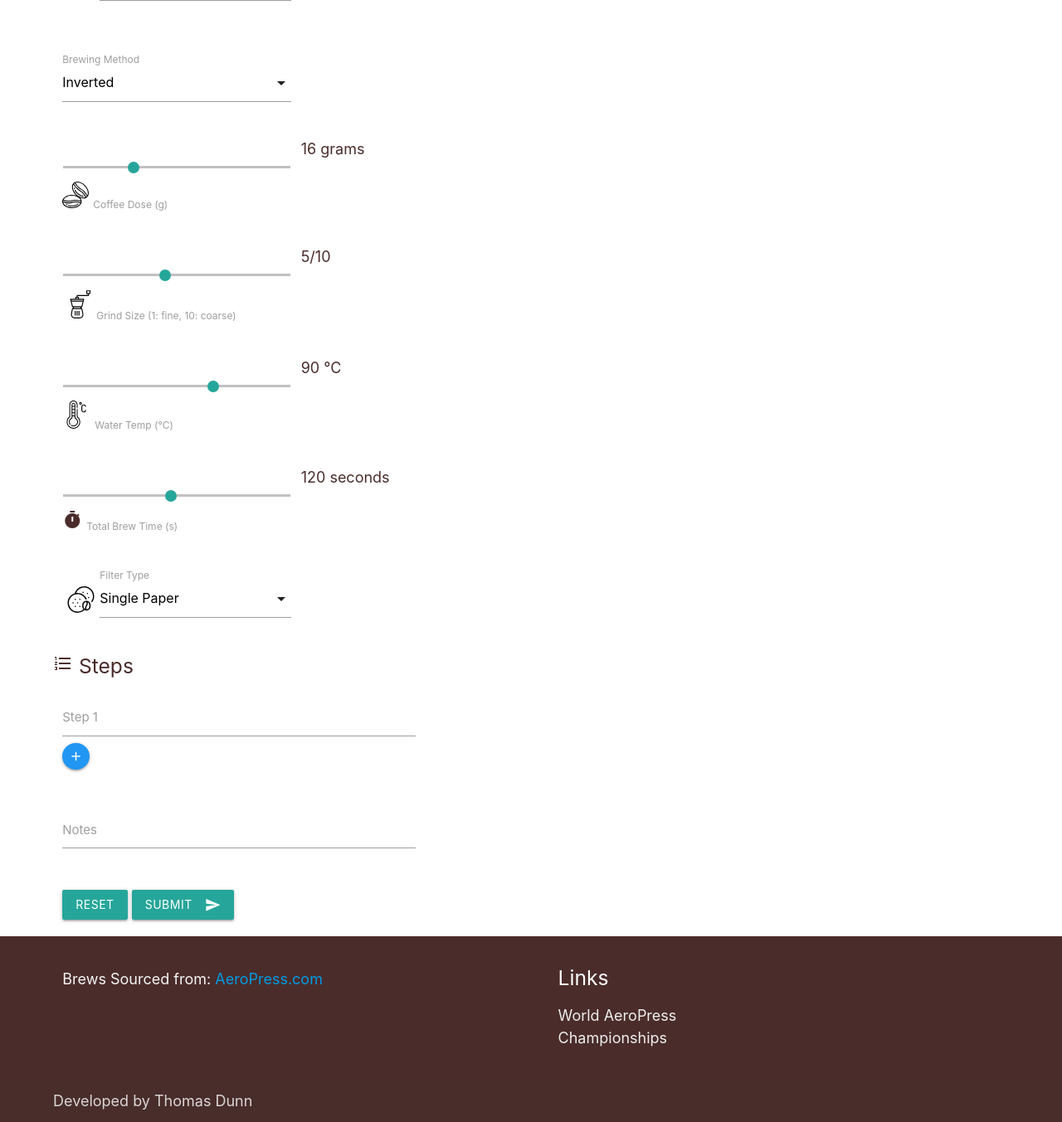
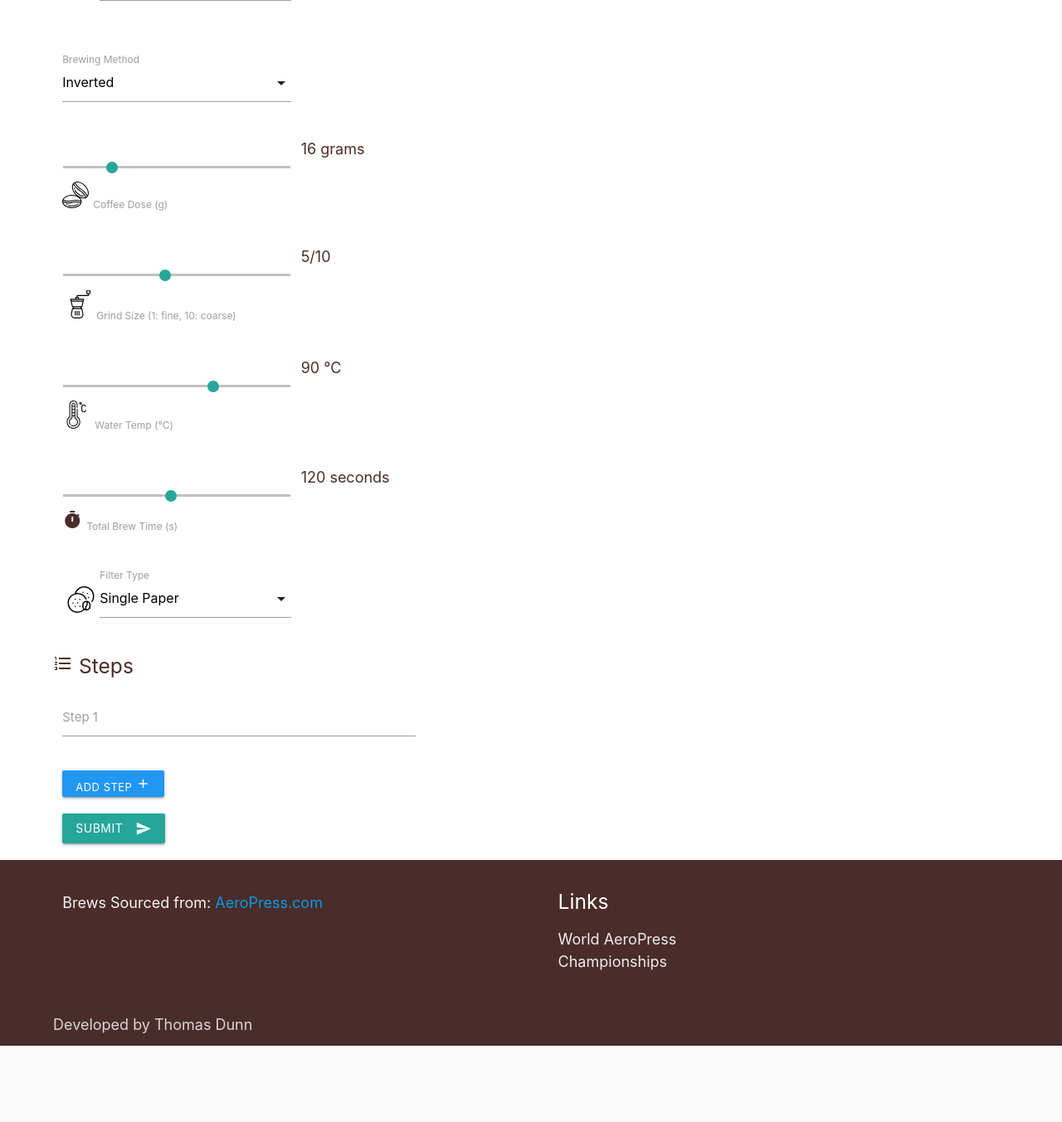
Before and after one commit to tdunn891/aeropress-hub, a Flask app: page /add_brew in a window 1280 px wide. Shown: the part 320-1673 px from the top of the page at 83% size. After the commit the page ends 1581 px from the top, so only its background shows below. Run offline with Flask 2, Linux system fonts and the light colour scheme; some libraries are stand-ins or nearby versions.

Commit message:
Add input boxes for each Step

```diff
--- a/app.py
+++ b/app.py
@@ -1,6 +1,7 @@
 import os
 import json
 import re
+import time
 from flask import Flask, render_template, redirect, request, url_for
 from flask_pymongo import PyMongo
 from bson.objectid import ObjectId
@@ -24,7 +25,7 @@ mongo = PyMongo(app)
 @app.route('/get_brews')
 def get_brews():
     # print(mongo.db.brews.find())
-    print(mongo.db.brews.count())
+    # print(mongo.db.brews.count())
     total_records = mongo.db.brews.count()
     # split out steps
     return render_template("get_brews.html",
@@ -49,23 +50,29 @@ def insert_brew():
     brews = mongo.db.brews
     if request.method == 'POST':
         req = request.form
-        # Get in right structure
+
         # Prepare payload (should this be done in js, not here?)
+        stepsArray = []
+        for i in range(1, 20):
+            try:
+                step = req.get("step_" + str(i))
+                stepsArray.append(step)
+            except:
+                break
+
         # TODO: New brew should be placed at top of list
         payload = {
             "brew_name": req.get("brew_name"),
             "barista": req.get("barista_name"),
             "brew_source": "World AeroPress Champion Finalist",
             # TODO: deal with steps
-            "steps": [
-                "Test step 1",
-                "Test step 2"
-            ],
+            "steps": stepsArray,
             # TODO: convert secs to minutes
             "total_brew_time": req.get("brew_time") + "s",
             "details": {
                 "coffee": req.get("coffee_weight") + "g",
                 "grind": req.get("grind_size") + "/10",
+                # TODO: add celsius dot
                 "water": req.get("water_temp") + " C",
                 "brewer": req.get("brewer"),
                 "filter": req.get("filter")
@@ -76,13 +83,42 @@ def insert_brew():
     brews.insert_one(payload)
     return redirect(url_for('get_brews'))
 
-# TODO: test delete
+
+@app.route('/update_brew/<brew_id>', methods=['GET', 'POST'])
+def update_brew(brew_id):
+    if request.method == 'POST':
+        print('Brew ID: ' + brew_id)
+        print(request.form)
+        print('Coffee Weight: ' + request.form.get('coffee_weight'))
+        mongo.db.brews.find_one_and_update(
+            {'_id': ObjectId(brew_id)},
+            {'$set':
+             {
+                 'details.coffee': request.form.get('coffee_weight')+'g'
+
+                 # TODO: add other sliders once happy
+             }
+             }
+        )
+        time.sleep(1)
+        # TODO: don't have to reload the page, bc the data is already displayed
+        return redirect(url_for('get_brews'))
+
+
 # @app.route('/delete_brew')
 @app.route('/delete_brew/<brew_id>')
 def delete_brew(brew_id):
     # def delete_brew():
     # mongo.db.brews.remove({})
     mongo.db.brews.remove({'_id': ObjectId(brew_id)})
+    # TODO: replace sleep
+    time.sleep(1)
+    return redirect(url_for('get_brews'))
+
+# testing purposes only
+@app.route('/empty_db')
+def empty_db():
+    mongo.db.brews.remove({})
     return redirect(url_for('get_brews'))
 
 
--- a/static/js/main.js
+++ b/static/js/main.js
@@ -45,7 +45,7 @@ $(".make-changes-btn").on("click", function() {
     .attr("value");
   // toast
   M.toast({
-    html: "Brew Updated.",
+    html: "Updated",
     classes: "rounded",
     displayLength: 4000
   });
@@ -68,10 +68,42 @@ $(".cancel-changes-btn").on("click", function() {
   // Collapse body
   $(this)
     .parents(".collapsible-body")
-    //  .children(".collapsible-body")
     .attr("style", "");
   //  Collapse header
   $(this)
     .parents("li")
     .toggleClass("active");
+  //  hide cancel changes btn and Submit changes btn
+  $(this).addClass("hide");
+  $(this)
+    .siblings(".make-changes-btn")
+    .addClass("hide");
+  // make edit btn shown
+  $(this)
+    .siblings(".edit-btn")
+    .removeClass("hide");
 });
+
+// Add step buton
+$(".add-step-btn").on("click", function() {
+  // Get current step count (number of children)
+  let stepCounter = $(this)
+    .siblings(".steps")
+    .children().length;
+  let nextStep = stepCounter + 1;
+
+  // Add nother step only if previous step not blank
+  if ($(`#step_${stepCounter}`).hasClass("valid")) {
+    $(this).siblings(".steps").append(`
+     <div class="input-field step">
+     <input id="step_${nextStep}" name="step_${nextStep}" type="text" class="validate" required>
+     <label for="step_${nextStep}">Step ${nextStep}</label>
+     </div>`);
+    // put focus on that step
+    $(`#step_${nextStep}`).focus();
+  } else {
+    alert("do first step then add");
+  }
+});
+// remove button
+// $(this).toggleClass('hide');
--- a/templates/add_brew.html
+++ b/templates/add_brew.html
@@ -8,7 +8,7 @@
    <!-- TODO: Form validation -->
    <form class="col s12" action="{{ url_for('insert_brew') }}" method="POST">
       <div class="row">
-         <div class="input-field col s12 m6 l4">
+         <div class="input-field col s12 m10 l4">
             <i class="material-icons prefix">local_cafe</i>
             <input id="brew_name" name="brew_name" type="text" class="validate" required />
             <label for="brew_name">Brew Name</label>
@@ -16,7 +16,7 @@
          </div>
       </div>
       <div class="row">
-         <div class="input-field col s12 m6 l4">
+         <div class="input-field col s12 m10 l4">
             <!-- <i class="material-icons prefix">phone</i> -->
             <i class="material-icons prefix">account_circle</i>
             <input id="barista_name" name="barista_name" type="text" class="validate" required />
@@ -26,7 +26,7 @@
       </div>
       <div class="row">
          <!-- <h5>Details</!-->
-         <div class="input-field col s12 m6 l4">
+         <div class="input-field col s12 m10 l4">
             <select id="brewer" name="brewer" class="icons">
                <option value="Inverted" data-icon="static/images/aeropress_inverted.svg" class="left" default>Inverted
                </option>
@@ -37,8 +37,8 @@
       </div>
       <div class="row">
          <!-- TODO: change sliders to noUiSliders -->
-         <p class="range-field col s12 m6 l4">
-            <input type="range" id="coffee_weight_slider" name="coffee_weight" min="10" max="30" value="16"
+         <p class="range-field col s12 m10 l4">
+            <input type="range" id="coffee_weight_slider" name="coffee_weight" min="10" max="40" value="16"
                onclick="displaySliderValue('coffee_weight');" />
             <img src="static/images/bean.svg" alt="Coffee Beans" height="32px">
             <label for="coffee_weight_slider">Coffee Dose (g)</label>
@@ -46,7 +46,7 @@
          </p>
       </div>
       <div class="row">
-         <p class="range-field col s12 m6 l4">
+         <p class="range-field col s12 m10 l4">
             <input type="range" id="grind_size_slider" name="grind_size" min="1" max="10" value="5"
                onclick="displaySliderValue('grind_size');" />
             <img src="static/images/grinder.svg" alt="Coffee Grinder" height="36px">
@@ -55,7 +55,7 @@
          </p>
       </div>
       <div class="row">
-         <p class="range-field col s12 m6 l4">
+         <p class="range-field col s12 m10 l4">
             <input type="range" id="Water Temp" name="water_temp" min="70" max="100" value="90"
                onclick="displaySliderValue('water_temp');" />
             <img src="static/images/thermometer.svg" alt="Thermomenter" height="34px">
@@ -65,8 +65,8 @@
          </p>
       </div>
       <div class="row">
-         <p class="range-field col s12 m6 l4">
-            <input type="range" id="brew_time" name="brew_time" min="30" max="220" value="120" step="10"
+         <p class="range-field col s12 m10 l4">
+            <input type="range" id="brew_time" name="brew_time" min="30" max="220" value="120" step="5"
                onclick="displaySliderValue('brew_time');" />
             <i class="material-icons">timer</i>
             <label for="brew_time">Total Brew Time (s)</label>
@@ -74,12 +74,13 @@
          </p>
       </div>
       <div class="row">
-         <div class="input-field col s12 m6 l4">
+         <div class="input-field col s12 m10 l4">
             <img src="static/images/filter.svg" alt="Coffee filter" height="32px" class="prefix">
             <select id="filter" name="filter" required>
                <option value="Single Paper" selected>Single Paper</option>
                <option value="Double Paper">Double Paper</option>
                <option value="Metal">Metal</option>
+               <option value="Both Metal & Paper">Metal & Paper</option>
                <span class="helper-text" data-error="Required" data-success=""></span>
             </select>
             <label for="filter">Filter Type</label>
@@ -90,25 +91,23 @@
             <i class="material-icons">format_list_numbered</i>
             Steps
          </h5>
-         <div class="input-field col s12 m6 l6">
-            <input id="step_1" name="step_1" type="text" class="validate">
-            <label for="step_1">Step 1</label>
-            <a class="btn-floating btn-small waves-effect waves-light blue">
-               <i class="material-icons">add</i></a>
+         <div class="col s12 m10 l6">
+            <div class="steps">
+               <div class="input-field step">
+                  <input id="step_1" name="step_1" type="text" class="validate" required>
+                  <label for="step_1">Step 1</label>
+                  <span class="helper-text" data-error="Required"></span>
+               </div>
+            </div>
+            <a class="btn btn-small waves-effect waves-light blue add-step-btn">
+               Add Step
+               <i class="material-icons">add</i>
+            </a>
          </div>
       </div>
-      <!-- Notes -->
-      <div class="row">
-         <div class="input-field col s12 m6 l6">
-            <textarea id="notes_textarea" name="notes" class="materialize-textarea"></textarea>
-            <label for="notes_textarea">Notes</label>
-         </div>
-      </div>
-      <!-- Reset Button -->
-      <!-- TODO: Wire up Reset button -->
-      <a class="waves-effect waves-light btn">Reset</a>
+
       <!-- Submit Button -->
-      <button class="btn waves-effect waves-light" type="submit" name="action">Submit
+      <button class="btn waves-effect waves-light" type="submit">Submit
          <i class="material-icons right">send</i>
       </button>
    </form>
@@ -118,6 +117,7 @@
 
 {% block additional_scripts %}
 <script type="text/javascript">
+   // TODO: move to main.js or elsewher
    $(document).ready(function () {
       displaySliderValue('coffee_weight');
       displaySliderValue('grind_size');
```
